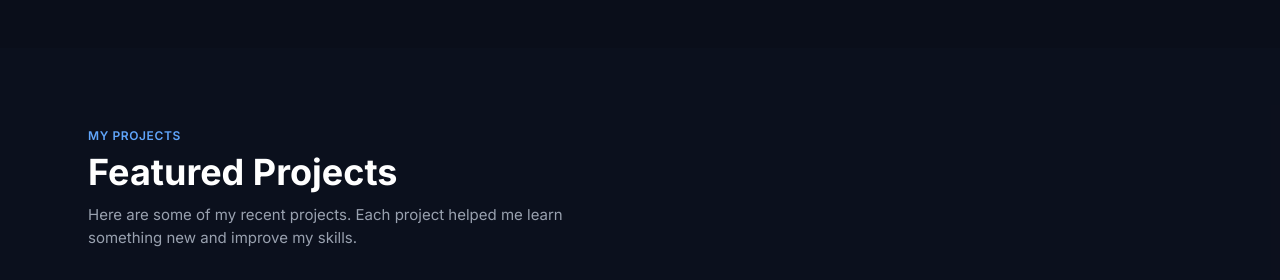
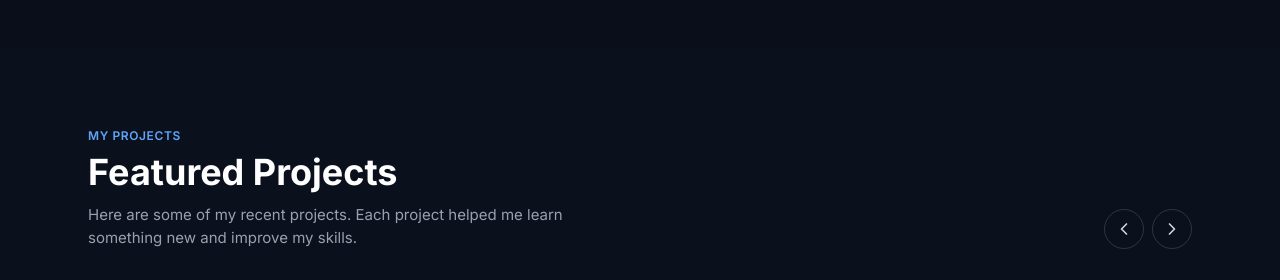
Before and after one commit to abhi-thakur01/portfolio, a React (Vite) app: page / in a window 1280 px wide. Shown: the part 1420-1700 px from the top of the page. Built offline with nearby package versions, Linux system fonts and the light colour scheme.

Commit message:
Always show project carousel arrows

```diff
--- a/src/components/Projects.jsx
+++ b/src/components/Projects.jsx
@@ -75,7 +75,6 @@ export function Projects() {
             </p>
           </div>
 
-          {list.length > 3 && (
           <div className="flex items-center gap-2 shrink-0">
             <button
               type="button"
@@ -94,7 +93,6 @@ export function Projects() {
               <ChevronRight className="w-5 h-5" />
             </button>
           </div>
-          )}
         </div>
 
         <div
@@ -167,10 +165,6 @@ export function Projects() {
             </article>
           ))}
         </div>
-
-        {canScroll && list.length > 3 && (
-          <p className="text-[11px] text-gray-600 mt-3">Drag, swipe, or use arrows to browse more</p>
-        )}
       </div>
     </section>
   );
```
Lines whose indentation alone changed are shown as unchanged.
